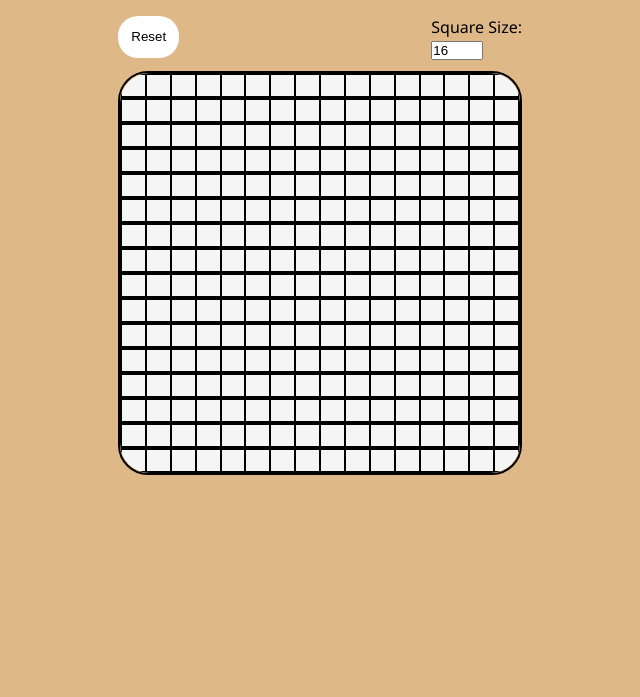
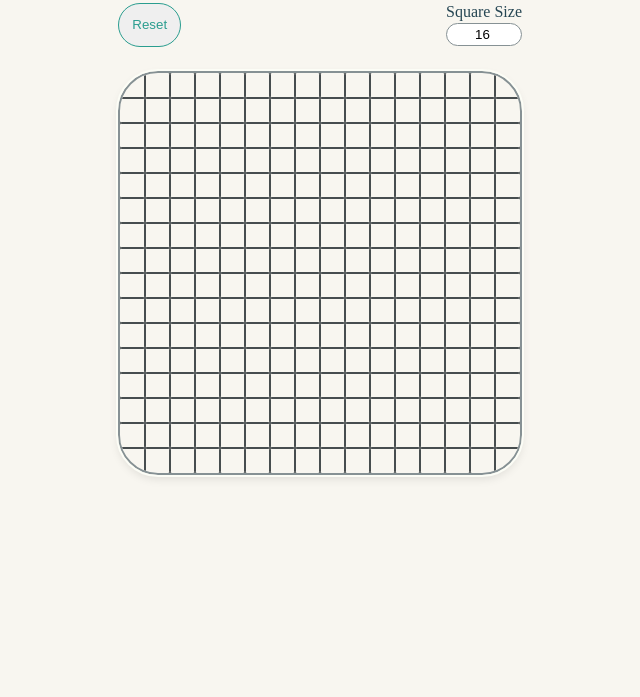
Before and after one commit to lahavrud/Etch-A-Sketch, a plain HTML site: page index.html in a window 1280 px wide. Shown: the part 103-800 px from the top of the page, without its empty margins (320-960 px from the left). Drawn offline with Linux system fonts and the light colour scheme.

Commit message:
Improve visual appeal

```diff
--- a/index.html
+++ b/index.html
@@ -12,8 +12,8 @@
     <div>
         <div class="board-options">
             <button>Reset</button>
-            <div>
-                <p>Square Size:</p>
+            <div class="size">
+                <p>Square Size</p>
                 <input type="number" id="size" min="10" max="30" value="16">
             </div>
 
--- a/main.js
+++ b/main.js
@@ -13,9 +13,15 @@ function createBoard(n, boardContainer){
     }
 }
 
+
 function colorOnHover (element){
-    element.addEventListener('mouseover', () => element.style.backgroundColor= `rgb(${Math.random()*255}, ${Math.random()*255}, ${Math.random()*255})`);
+    element.addEventListener('mouseover', () =>{
+        const mainPalette = ["#264653","#2a9d8f","#e9c46a","#f4a261","#e76f51"];
+        const rndColor = mainPalette[Math.floor(Math.random()*5)];
+        element.style.backgroundColor= rndColor;
+    });
 }
+
 
 const squareSize = document.querySelector("#size");
 
@@ -29,6 +35,9 @@ reset.addEventListener('click', () => {
 });
 
 squareSize.addEventListener('change', (event) => {
+    newSize = event.target.value;
+    newSize = (newSize < 10) ? 10 : (newSize > 30) ? 30 : newSize;
+    squareSize.value = newSize;
     boardContainer.replaceChildren();
-    createBoard(squareSize.value, boardContainer);
+    createBoard(newSize, boardContainer);
 });
--- a/style.css
+++ b/style.css
@@ -4,8 +4,7 @@ html, body {
     height: 100%;
     width:100%;
     align-items: center;
-    font-family: 'Segoe UI', Tahoma, Geneva, Verdana, sans-serif;
-    background-color: burlywood;
+    background-color: #F8F6F0;
 }
 
 * {
@@ -15,9 +14,11 @@ html, body {
 }
 
 h1 {
-    font-size: 4em;
+    font-size: 4em; font-weight: 700;
     margin-bottom: 0.5em;
-    color: white;
+    color: #264653;
+    font-family: 'Roboto Slab';
+    text-shadow: 2px 2px 0 #869194, 4px 4px 0 #D3D8D7;
     -webkit-text-stroke-width: 1px;
     -webkit-text-stroke-color: black;
 }
@@ -26,49 +27,73 @@ h1 {
     flex-direction: column;
     width: 25em;
     height: 25em;
-    background-color: whitesmoke;
-    border-radius: 30px;
-    overflow: hidden;
+    border-radius: 40px;
     justify-self: center;
 }
 
 .board-options {
     display: flex;
     justify-content: space-between;
+    align-items: center;
+    margin-bottom: 24px;
+    font-family: Poppins;
 }
 .border {
-    border: 2px black solid;
-    border-radius: 30px;
+    border: 2px solid #869194;
+    outline: 2px solid #FCFDF6;
+    border-radius: 40px;
     justify-self: center;
+    overflow: hidden;
+    box-shadow: 0 4px 10px rgba(0, 0, 0, 0.1);
 }
 .row {
     display: flex;
     flex: 1;
     flex-direction: row;
-    border: 1px solid black;
 }
 
 .cell {
-    border: 1px solid black;
+    outline: 1px solid #474d4f;
     flex: 1;
+    border-radius: 2px;
+    transition: background-color 0.15s ease-out;
 }
 
 button {
     padding: 1em;
-    margin-bottom: 1em;
-    border-radius: 20px;
-    border: 0;
-    background-color: white;
-    color: black;
-
-
+    border-radius: 50px;
+    border: 1px solid #2a9d8f;
+    color: #2a9d8f;
+    transition: all 0.2s ease-in-out;
 }
 
 button:hover{
-    transform: scale(1.05);
-    transition: transform 0.3s ease-in-out;
+    background-color: #2a9d8f;
+    color: white;
+
+    box-shadow: 2px 5px rgba(0, 0, 0, 0.8);
 }
 
 button:active{
-    background-color: rgb(191, 191, 191);
+    background-color: #195e56;}
+
+p {
+    color: #264653;
 }
+
+input {
+    border: #869194 0.5px solid;
+    border-radius: 50px;
+    padding: 3px;
+    text-align: center;
+    padding-left: 15px;
+}
+
+input:focus{
+    outline: 1px solid #2a9d8f;
+}
+.size{
+    display: flex;
+    flex-direction: column;
+    gap: 2px;
+}
```
